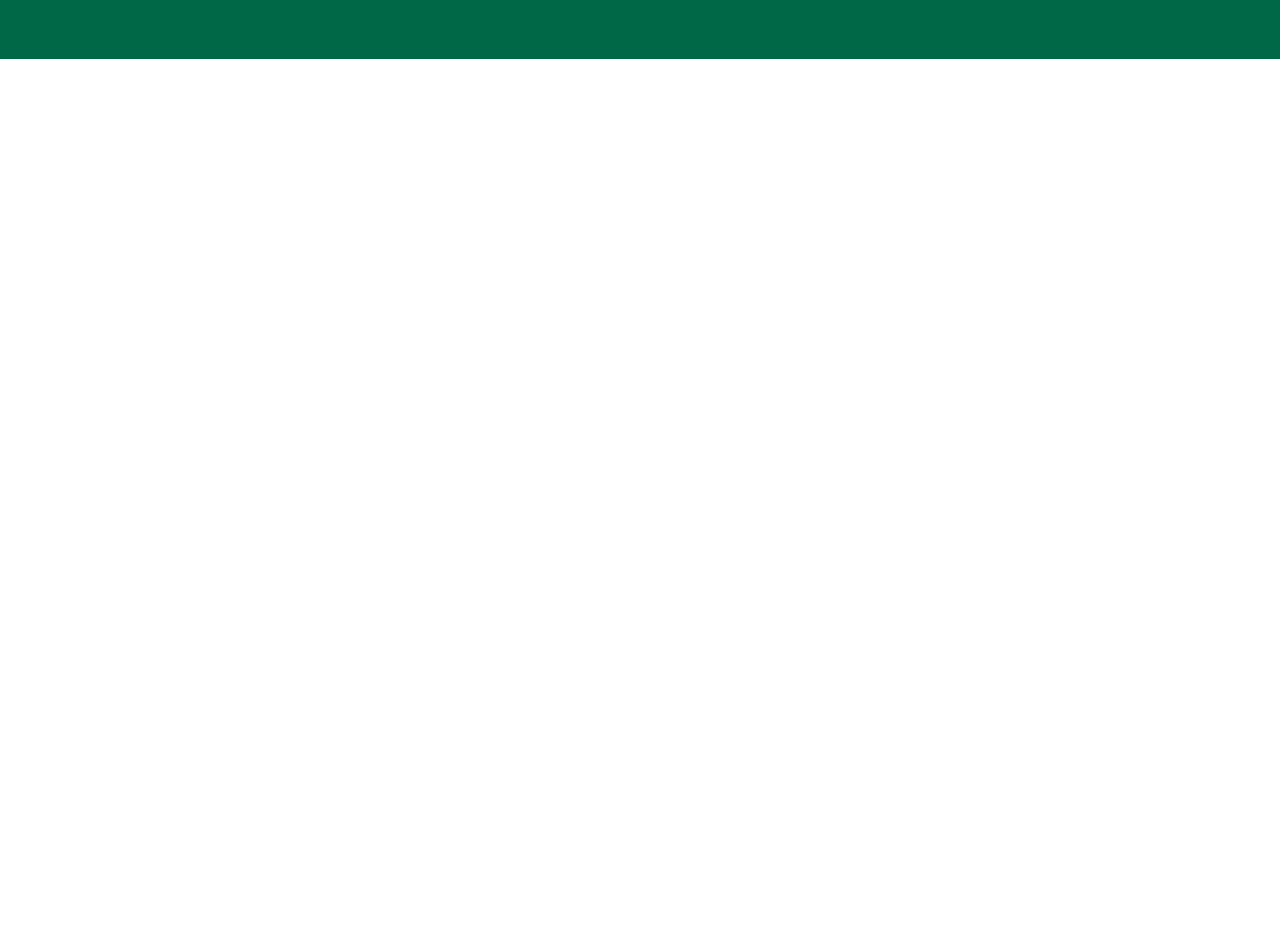
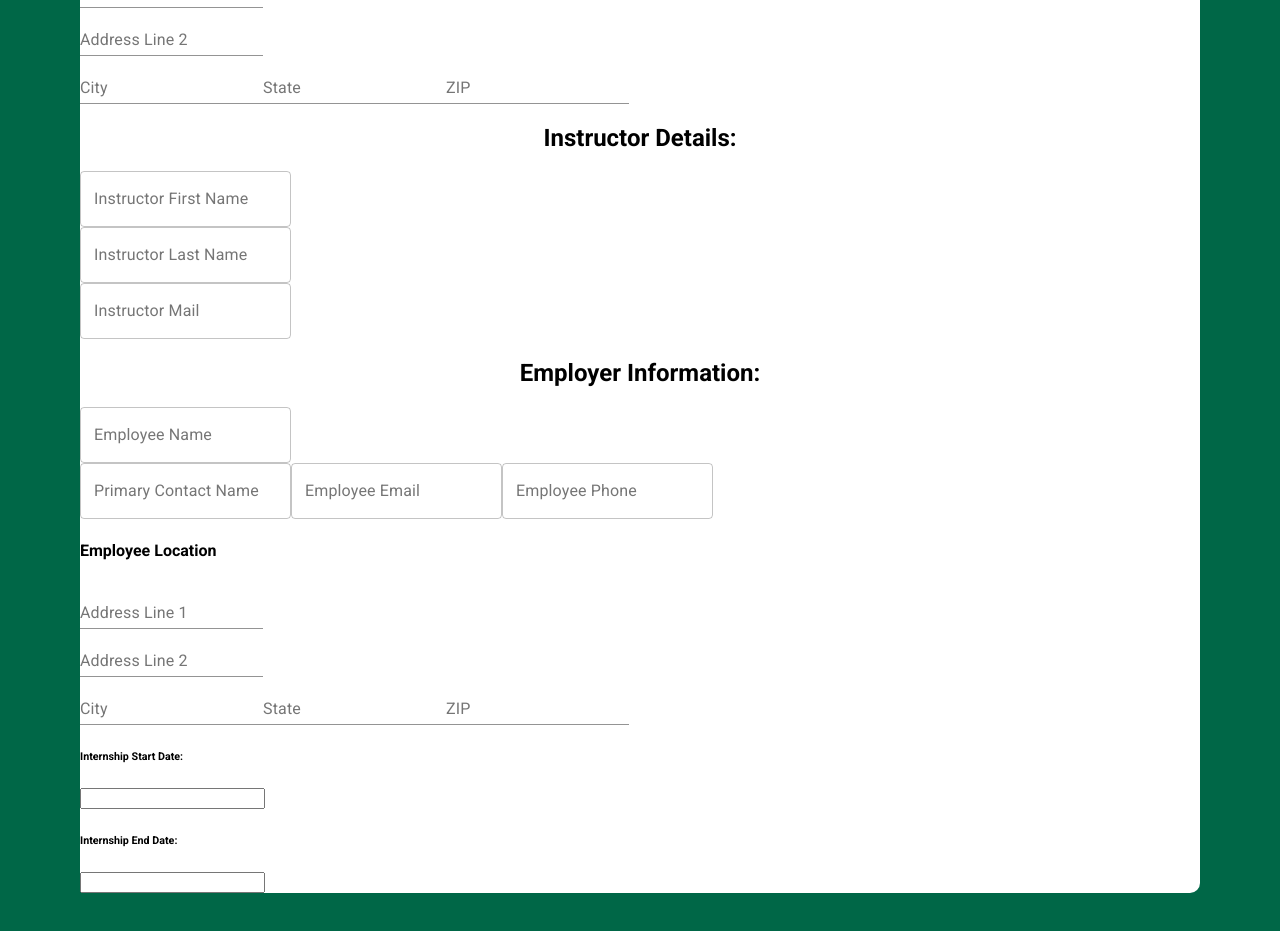
Before and after one commit to JarrenJ/SE-Internship-Management-System, a React (Create React App) app: page /appForm in a window 1280 px wide. Shown: the part 741-1672 px from the top of the page. Before the commit the page ends 800 px from the top, so only its background shows below. Built offline with nearby package versions, Linux system fonts and the light colour scheme.

Commit message:
Added Information
Added the boxes for employee information and instructor information. Added a drop down calendar for date. Trying to get date to print. Also, formatted page some.

```diff
--- a/package.json
+++ b/package.json
@@ -10,13 +10,18 @@
     "@testing-library/jest-dom": "^5.11.4",
     "@testing-library/react": "^11.1.0",
     "@testing-library/user-event": "^12.1.10",
+    "adapter": "^1.0.0-beta.10",
     "concurrently": "^6.0.0",
+    "date": "^1.0.2",
     "dotenv": "^8.2.0",
     "express": "^4.17.1",
     "gh-pages": "^3.1.0",
+    "localization": "^1.0.2",
     "mysql": "^2.18.1",
     "nodemon": "^2.0.7",
     "react": "^17.0.1",
+    "react-date-picker": "^8.0.7",
+    "react-datepicker": "^3.6.0",
     "react-dom": "^17.0.1",
     "react-router": "^5.2.0",
     "react-scripts": "4.0.2",
--- a/src/pages/ApplicationForm/applicationForm.css
+++ b/src/pages/ApplicationForm/applicationForm.css
@@ -1,5 +1,5 @@
 .main {
-    height: 100vh;
+    height: 240vh;
     background-color: var(--primary-bg-color);
     display: flex;
     justify-content: center;
@@ -7,15 +7,17 @@
 }
 
 .app__form {
-    width: 100%;
+    width: 90%;
     max-width: 1120px;
     min-height: 550px;
     background-color: #ffffff;
     border-radius: 10px;
-
 }
 
 h1{
+    text-align: center;
+}
+h2{font-weight: 100px;
     text-align: center;
 }
 
--- a/src/pages/ApplicationForm/applicationForm.jsx
+++ b/src/pages/ApplicationForm/applicationForm.jsx
@@ -1,6 +1,9 @@
 import React from "react";
 import TextField from '@material-ui/core/TextField';
-
+import DatePicker from "react-datepicker";
+import { useState } from 'react';
+import "react-datepicker/dist/react-datepicker.css"
+import 'react-datepicker/dist/react-datepicker-cssmodules.min.css'
 import './applicationForm.css';
 /*Application Form will load the application page along with the form to fill out.
 Form will be one page and at the bottom will be two buttons. Upon clicking one of those buttons the data submitted will be stored and sent
@@ -14,22 +17,22 @@ Form will be one page and at the bottom will be two buttons. Upon clicking one o
 * -- Possibly more things...
 *  */
 export function ApplicationForm(){
-
+        const [value, onChange] = useState(new Date());
     return(
         <div className={'main'}>
             <form className={'app__form'} >
                 <h1>Application Submission Form</h1>
                 <div>
-                    <h2>Student Information</h2>
-                    <TextField id="normal" label='Student ID' variant={'outlined'}/>
+                    <h2>Student Information:</h2>
+                    <TextField id="normal" label='Student ID' variant={'outlined'}/><br></br>
                     <TextField id="normal" label='First Name' variant={"outlined"}/>
-                    <TextField id="normal" label='Last Name' variant={'outlined'}/>
-                    <TextField id="normal" label='Personal Email' variant={'outlined'}/>
-                    <TextField id="normal" label='Phone Number' variant={'outlined'}/>
+                    <TextField id="normal" label='Last Name' variant={'outlined'}/><br></br>
+                    <TextField id="normal" label='Personal Email' variant={'outlined'}/><br></br>
+                    <TextField id="normal" label='Phone Number' variant={'outlined'}/><br></br>
                     <div>
-                        <h4>Address</h4>
-                        <TextField id="normal" label='Address Line 1'/>
-                        <TextField id="normal" label='Address Line 2'/>
+                         <h4>Address</h4>
+                        <TextField id="normal" label='Address Line 1'/><br></br>
+                        <TextField id="normal" label='Address Line 2'/><br></br>
                         <TextField id="normal" label='City'/>
                         <TextField id="normal" label='State'/>
                         <TextField id="normal" label='ZIP'/>
@@ -37,21 +40,33 @@ export function ApplicationForm(){
 
                 </div>
                 <div>
-                    <h2>Instructor Details</h2>
-
-
+                    <h2>Instructor Details:</h2>
+                    <TextField id="normal" label='Instructor First Name' variant={"outlined"}/><br></br>
+                    <TextField id="normal" label='Instructor Last Name' variant={'outlined'}/><br></br>
+                    <TextField id="normal" label='Instructor Mail' variant={'outlined'}/>
                 </div>
                 <div>
-                    <h2>Employer Information</h2>
-
+                    <h2>Employer Information:</h2>
+                    <TextField id="normal" label='Employee Name' variant={'outlined'}/><br></br>
+                    <TextField id="normal" label='Primary Contact Name' variant={"outlined"}/>
+                    <TextField id="normal" label='Employee Email' variant={'outlined'}/>
+                    <TextField id="normal" label='Employee Phone' variant={'outlined'}/><br></br>
+                    <div>
+                         <h4>Employee Location</h4>
+                        <TextField id="normal" label='Address Line 1'/><br></br>
+                        <TextField id="normal" label='Address Line 2'/><br></br>
+                        <TextField id="normal" label='City'/>
+                        <TextField id="normal" label='State'/>
+                        <TextField id="normal" label='ZIP'/>
+                        <h6>Internship Start Date:</h6>
+                        <DatePicker id="normal" onChange={onChange} value={value} variant={'outlined'}/><br></br>
+                        <h6>Internship End Date:</h6>
+                        <DatePicker id="normal" onChange={onChange} value={value} dateFormat="yy-MM-dd" variant={"outlined"}/>
+                    </div>
                 </div>
 
             </form>
 
-
-
-
-
         </div>
     )
 }
```
Also changed, not shown: 1 other file (tests, documents, lock files or other folders).
